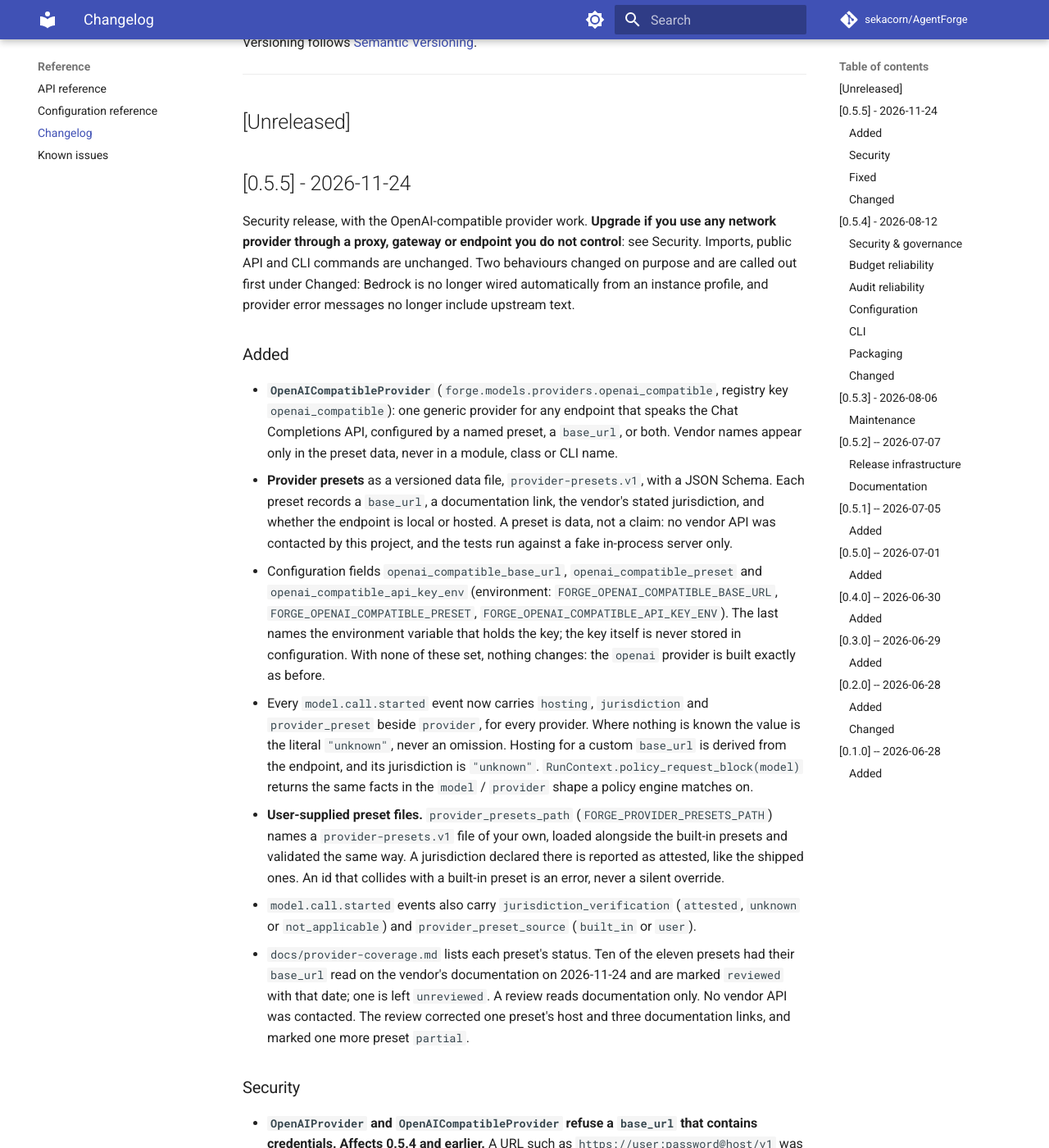
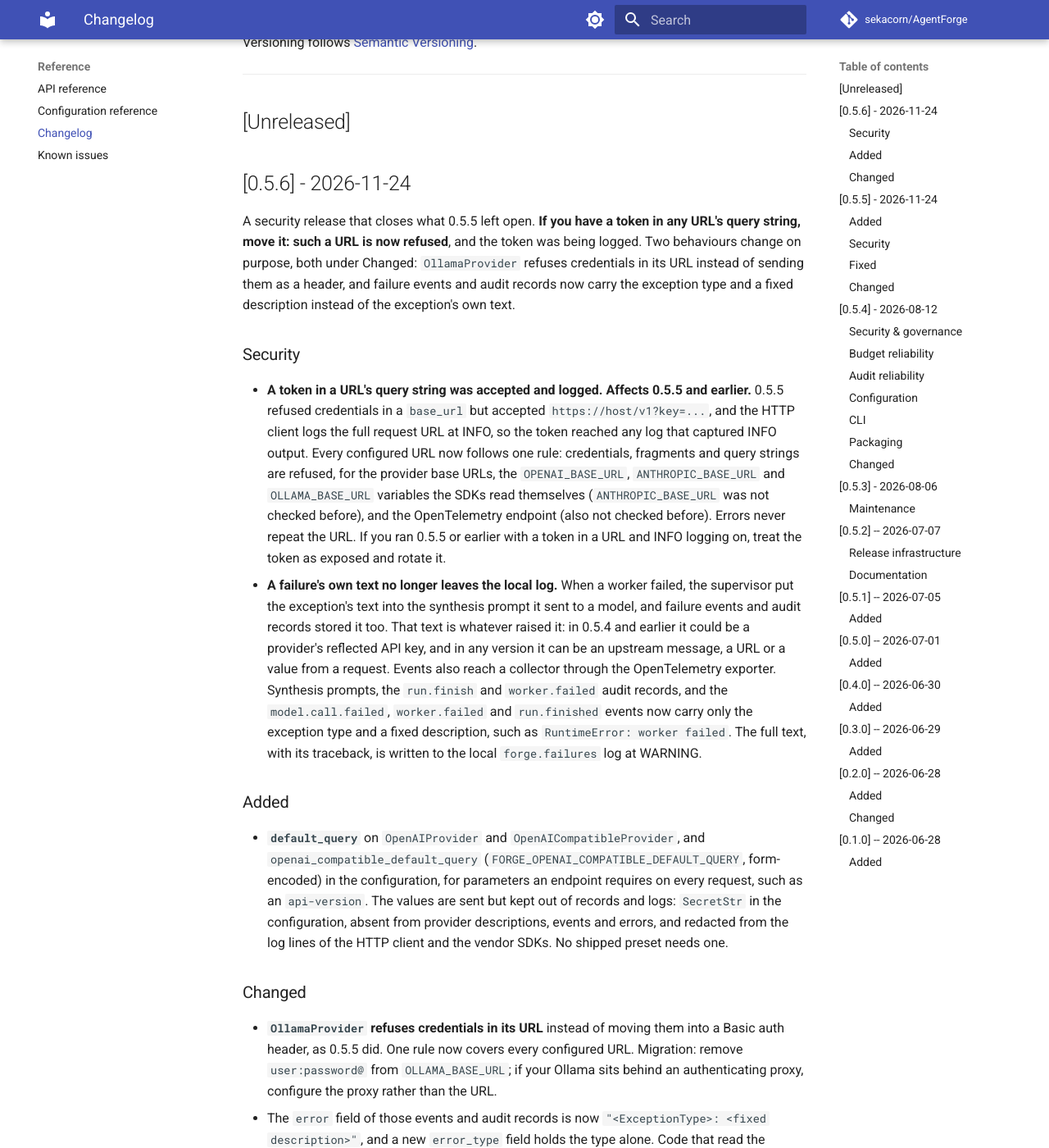
Before and after one commit to sekacorn/AgentForge, an MkDocs documentation site: the page built from docs/reference/changelog.md, in a window 1280 px wide and 1400 px high, scrolled down 214 px. Shown: the whole window at 82% size. Built offline with MkDocs 1.6.1 and Material for MkDocs 9.7.7, drawn with Linux system fonts in a browser that asks for light colours; comment, search, counter and statistics services are not loaded; some of the changed text lies outside the part shown.

Commit message:
release: 0.5.6
Security release closing what 0.5.5 left open: query-string tokens in
configured URLs, and exception text in synthesis prompts, events and
audit records. Bumps the version, dates the changelog and syncs
docs/reference/changelog.md.

```diff
--- a/docs/reference/changelog.md
+++ b/docs/reference/changelog.md
@@ -7,6 +7,59 @@ Versioning follows [Semantic Versioning](https://semver.org/).
 ---
 
 ## [Unreleased]
+
+## [0.5.6] - 2026-11-24
+
+A security release that closes what 0.5.5 left open. **If you have a token in
+any URL's query string, move it: such a URL is now refused**, and the token
+was being logged. Two behaviours change on purpose, both under Changed:
+`OllamaProvider` refuses credentials in its URL instead of sending them as a
+header, and failure events and audit records now carry the exception type and
+a fixed description instead of the exception's own text.
+
+### Security
+- **A token in a URL's query string was accepted and logged. Affects 0.5.5
+  and earlier.** 0.5.5 refused credentials in a `base_url` but accepted
+  `https://host/v1?key=...`, and the HTTP client logs the full request URL at
+  INFO, so the token reached any log that captured INFO output. Every
+  configured URL now follows one rule: credentials, fragments and query
+  strings are refused, for the provider base URLs, the `OPENAI_BASE_URL`,
+  `ANTHROPIC_BASE_URL` and `OLLAMA_BASE_URL` variables the SDKs read
+  themselves (`ANTHROPIC_BASE_URL` was not checked before), and the
+  OpenTelemetry endpoint (also not checked before). Errors never repeat the
+  URL. If you ran 0.5.5 or earlier with a token in a URL and INFO logging on,
+  treat the token as exposed and rotate it.
+- **A failure's own text no longer leaves the local log.** When a worker
+  failed, the supervisor put the exception's text into the synthesis prompt it
+  sent to a model, and failure events and audit records stored it too. That
+  text is whatever raised it: in 0.5.4 and earlier it could be a provider's
+  reflected API key, and in any version it can be an upstream message, a URL or
+  a value from a request. Events also reach a collector through the
+  OpenTelemetry exporter. Synthesis prompts, the `run.finish` and
+  `worker.failed` audit records, and the `model.call.failed`, `worker.failed`
+  and `run.finished` events now carry only the exception type and a fixed
+  description, such as `RuntimeError: worker failed`. The full text, with its
+  traceback, is written to the local `forge.failures` log at WARNING.
+
+### Added
+- **`default_query`** on `OpenAIProvider` and `OpenAICompatibleProvider`, and
+  `openai_compatible_default_query` (`FORGE_OPENAI_COMPATIBLE_DEFAULT_QUERY`,
+  form-encoded) in the configuration, for parameters an endpoint requires on
+  every request, such as an `api-version`. The values are sent but kept out of
+  records and logs: `SecretStr` in the configuration, absent from provider
+  descriptions, events and errors, and redacted from the log lines of the HTTP
+  client and the vendor SDKs. No shipped preset needs one.
+
+### Changed
+- **`OllamaProvider` refuses credentials in its URL** instead of moving them
+  into a Basic auth header, as 0.5.5 did. One rule now covers every configured
+  URL. Migration: remove `user:password@` from `OLLAMA_BASE_URL`; if your
+  Ollama sits behind an authenticating proxy, configure the proxy rather than
+  the URL.
+- The `error` field of those events and audit records is now
+  `"<ExceptionType>: <fixed description>"`, and a new `error_type` field holds
+  the type alone. Code that read the exception's message from them should read
+  the local `forge.failures` log instead.
 
 ## [0.5.5] - 2026-11-24
 
--- a/forge/_version.py
+++ b/forge/_version.py
@@ -5,4 +5,4 @@ Hatchling reads ``__version__`` from this file at build time (see
 it for runtime access via ``forge.__version__``.
 """
 
-__version__ = "0.5.5"
+__version__ = "0.5.6"
```
Also changed, not shown: CHANGELOG.md (+9 -0 lines), 1 other file.
